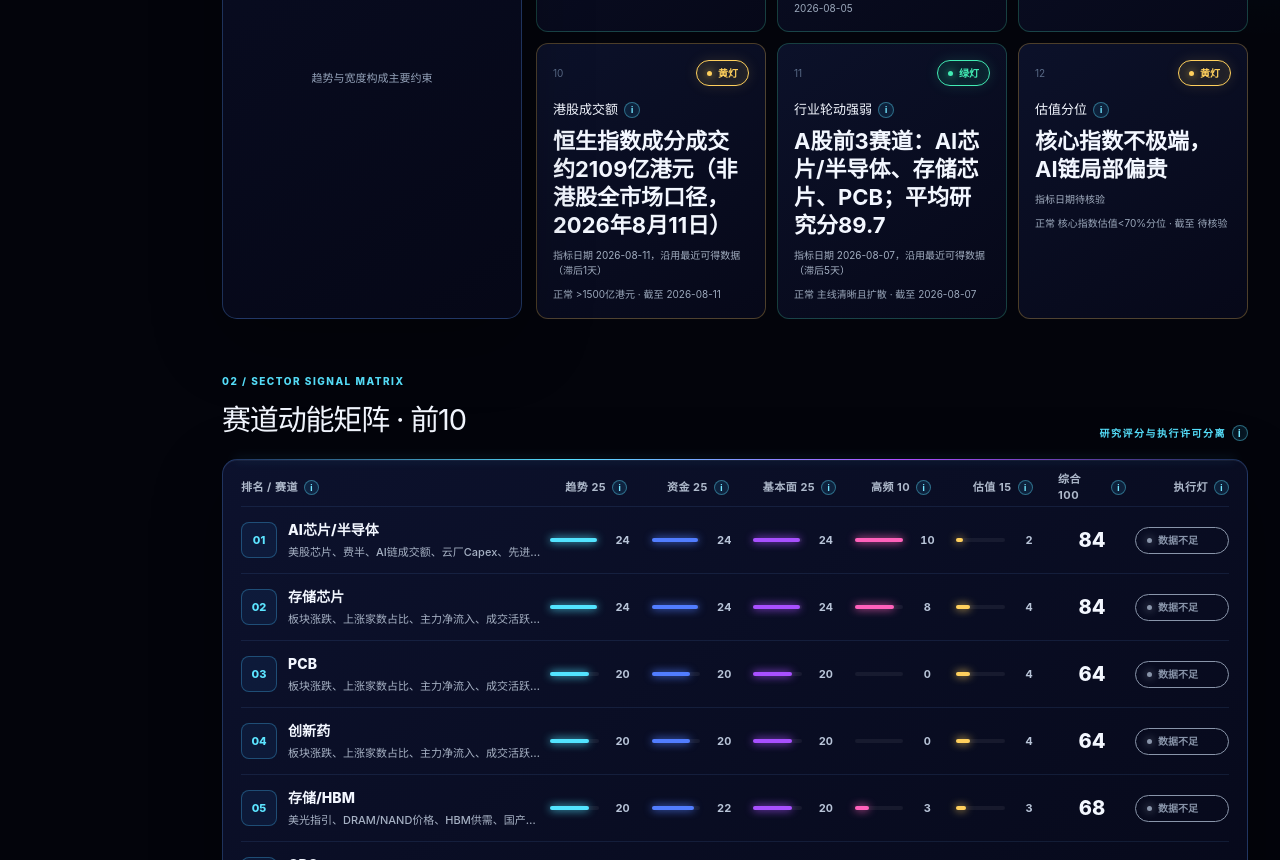
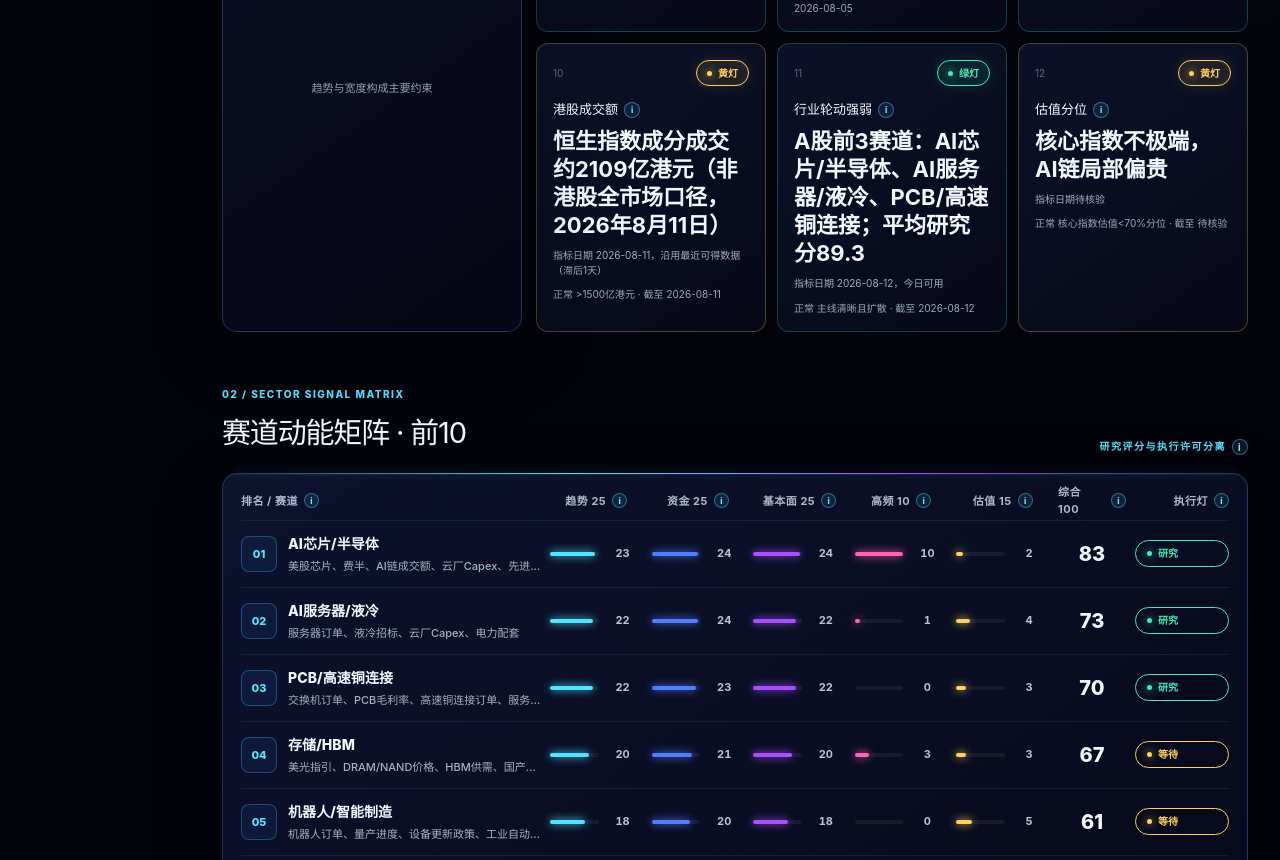
Before and after one commit to judebrisbylg-matthew/investment-market-dashboard, a Next.js app in the folder dashboard/: page /investment-market-dashboard/ in a window 1280 px wide. Shown: the part 1940-2800 px from the top of the page. Built offline with nearby package versions, Linux system fonts and the light colour scheme.

Commit message:
Update daily investment center dashboard

```diff
--- a/dashboard/app/dashboard-data.ts
+++ b/dashboard/app/dashboard-data.ts
@@ -1,10 +1,10 @@
 // Generated from data/market-data.json. Do not edit by hand.
 export const snapshot = {
   "businessDate": "2026-08-12",
-  "generatedAt": "2026-08-12T07:00:41+08:00",
+  "generatedAt": "2026-08-12T10:06:34+08:00",
   "asOf": "2026/8/12 06:15 HKT",
-  "marketGate": "数据不足",
-  "dataHealth": "灰灯",
+  "marketGate": "风险偏高",
+  "dataHealth": "绿灯",
   "coverage": 96,
   "riskScore": 71,
   "lightCounts": {
@@ -19,20 +19,20 @@ export const snapshot = {
     "action": "等待",
     "marketJudgement": "今天结论：黄灯偏防守，6/12只基金走弱，不是普通震荡；先控回撤，暂停加仓。",
     "positionAdvice": "仓位建议：高波动仓位先降速，AI/半导体、PCB、有色等只等放量修复，不补跌。",
-    "needAction": "今日动作：1）停止追高和补跌；2）盯AI芯片/半导体、存储芯片、PCB能否放量收复；3）核对强弱分化：强项018125(先进制造)日涨6.49%，弱项004432(有色金属)日跌4.55%。",
+    "needAction": "今日动作：1）停止追高和补跌；2）盯AI芯片/半导体、AI服务器/液冷、PCB/高速铜连接能否放量收复；3）核对强弱分化：强项018125(先进制造)日涨6.49%，弱项004432(有色金属)日跌4.55%。",
     "actionReason": "不操作原因：基金端普跌，估值分位、10年期美债收益...仍偏敏感，主线需成交和订单重新确认。",
-    "riskPoint": "主要风险：科技链和高波动资产同步补跌；若成交不足，CRO、CAR-T细胞疗法可能继续拖累组合。",
-    "nextReview": "下次复盘：看AI芯片/半导体、存储芯片、PCB是否放量止跌，CRO、CAR-T细胞疗法是否继续转弱。"
+    "riskPoint": "主要风险：科技链和高波动资产同步补跌；若成交不足，钨、锂可能继续拖累组合。",
+    "nextReview": "下次复盘：看AI芯片/半导体、AI服务器/液冷、PCB/高速铜连接是否放量止跌，钨、锂是否继续转弱。"
   },
   "freshness": [
     {
       "name": "风控",
-      "date": "08.11",
+      "date": "08.12",
       "width": 86
     },
     {
       "name": "赛道",
-      "date": "08.07",
+      "date": "08.12",
       "width": 100
     },
     {
@@ -55,8 +55,8 @@ export const snapshot = {
     {
       "code": "01",
       "name": "市场风控",
-      "state": "数据不足",
-      "tone": "green",
+      "state": "风险偏高",
+      "tone": "yellow",
       "desc": "5项预警"
     },
     {
@@ -173,11 +173,11 @@ export const risks = [
   ],
   [
     "行业轮动强弱",
-    "A股前3赛道：AI芯片/半导体、存储芯片、PCB；平均研究分89.7",
+    "A股前3赛道：AI芯片/半导体、AI服务器/液冷、PCB/高速铜连接；平均研究分89.3",
     "green",
     "主线清晰且扩散",
-    "指标日期 2026-08-07，沿用最近可得数据（滞后5天）",
-    "2026-08-07"
+    "指标日期 2026-08-12，今日可用",
+    "2026-08-12"
   ],
   [
     "估值分位",
@@ -192,140 +192,140 @@ export const risks = [
 export const sectors = [
   {
     "name": "AI芯片/半导体",
-    "score": 84,
-    "trend": 24,
+    "score": 83,
+    "trend": 23,
     "flow": 24,
     "fundamental": 24,
     "hf": 10,
     "value": 2,
     "research": "green",
-    "execute": "gray",
+    "execute": "green",
     "risk": "美股芯片、费半、AI链成交额、云厂Capex、先进封装和HBM订单",
     "operation": "暂不追高",
     "proxy": "五因子为公开字段透明代理，并非真实资金流或PE。"
   },
   {
-    "name": "存储芯片",
-    "score": 84,
-    "trend": 24,
+    "name": "AI服务器/液冷",
+    "score": 73,
+    "trend": 22,
     "flow": 24,
-    "fundamental": 24,
-    "hf": 8,
+    "fundamental": 22,
+    "hf": 1,
     "value": 4,
     "research": "green",
-    "execute": "gray",
-    "risk": "板块涨跌、上涨家数占比、主力净流入、成交活跃度、新闻催化",
-    "operation": "建议加仓",
+    "execute": "green",
+    "risk": "服务器订单、液冷招标、云厂Capex、电力配套",
+    "operation": "继续观察",
     "proxy": "五因子为公开字段透明代理，并非真实资金流或PE。"
   },
   {
-    "name": "PCB",
-    "score": 64,
+    "name": "PCB/高速铜连接",
+    "score": 70,
+    "trend": 22,
+    "flow": 23,
+    "fundamental": 22,
+    "hf": 0,
+    "value": 3,
+    "research": "green",
+    "execute": "green",
+    "risk": "交换机订单、PCB毛利率、高速铜连接订单、服务器出货",
+    "operation": "止盈跟踪",
+    "proxy": "五因子为公开字段透明代理，并非真实资金流或PE。"
+  },
+  {
+    "name": "存储/HBM",
+    "score": 67,
     "trend": 20,
+    "flow": 21,
+    "fundamental": 20,
+    "hf": 3,
+    "value": 3,
+    "research": "yellow",
+    "execute": "yellow",
+    "risk": "美光指引、DRAM/NAND价格、HBM供需、国产存储成交额",
+    "operation": "暂不追高",
+    "proxy": "五因子为公开字段透明代理，并非真实资金流或PE。"
+  },
+  {
+    "name": "机器人/智能制造",
+    "score": 61,
+    "trend": 18,
     "flow": 20,
-    "fundamental": 20,
+    "fundamental": 18,
     "hf": 0,
+    "value": 5,
+    "research": "yellow",
+    "execute": "yellow",
+    "risk": "机器人订单、量产进度、设备更新政策、工业自动化数据",
+    "operation": "继续观察",
+    "proxy": "五因子为公开字段透明代理，并非真实资金流或PE。"
+  },
+  {
+    "name": "钨",
+    "score": 61,
+    "trend": 18,
+    "flow": 19,
+    "fundamental": 18,
+    "hf": 2,
     "value": 4,
     "research": "yellow",
-    "execute": "gray",
+    "execute": "yellow",
     "risk": "板块涨跌、上涨家数占比、主力净流入、成交活跃度、新闻催化",
     "operation": "继续观察",
     "proxy": "五因子为公开字段透明代理，并非真实资金流或PE。"
   },
   {
-    "name": "创新药",
-    "score": 64,
-    "trend": 20,
-    "flow": 20,
-    "fundamental": 20,
+    "name": "锂",
+    "score": 58,
+    "trend": 18,
+    "flow": 18,
+    "fundamental": 18,
     "hf": 0,
     "value": 4,
     "research": "yellow",
-    "execute": "gray",
+    "execute": "yellow",
     "risk": "板块涨跌、上涨家数占比、主力净流入、成交活跃度、新闻催化",
     "operation": "继续观察",
     "proxy": "五因子为公开字段透明代理，并非真实资金流或PE。"
   },
   {
-    "name": "存储/HBM",
-    "score": 68,
-    "trend": 20,
-    "flow": 22,
-    "fundamental": 20,
-    "hf": 3,
-    "value": 3,
-    "research": "yellow",
-    "execute": "gray",
-    "risk": "美光指引、DRAM/NAND价格、HBM供需、国产存储成交额",
-    "operation": "暂不追高",
-    "proxy": "五因子为公开字段透明代理，并非真实资金流或PE。"
-  },
-  {
-    "name": "CRO",
-    "score": 64,
-    "trend": 20,
+    "name": "低空经济/军工",
+    "score": 72,
+    "trend": 18,
     "flow": 20,
     "fundamental": 20,
-    "hf": 0,
+    "hf": 10,
     "value": 4,
-    "research": "yellow",
-    "execute": "gray",
-    "risk": "板块涨跌、上涨家数占比、主力净流入、成交活跃度、新闻催化",
+    "research": "green",
+    "execute": "green",
+    "risk": "适航审批、军工订单、低空商业化、无人机交付",
     "operation": "继续观察",
     "proxy": "五因子为公开字段透明代理，并非真实资金流或PE。"
   },
   {
-    "name": "CAR-T细胞疗法",
-    "score": 61,
-    "trend": 19,
-    "flow": 19,
-    "fundamental": 19,
-    "hf": 0,
+    "name": "光模块/CPO",
+    "score": 59,
+    "trend": 18,
+    "flow": 18,
+    "fundamental": 18,
+    "hf": 1,
     "value": 4,
     "research": "yellow",
-    "execute": "gray",
-    "risk": "板块涨跌、上涨家数占比、主力净流入、成交活跃度、新闻催化",
+    "execute": "yellow",
+    "risk": "800G/1.6T订单、云厂资本开支、光模块毛利率",
     "operation": "继续观察",
     "proxy": "五因子为公开字段透明代理，并非真实资金流或PE。"
   },
   {
-    "name": "减肥药",
-    "score": 61,
-    "trend": 19,
-    "flow": 19,
-    "fundamental": 19,
+    "name": "营销代理",
+    "score": 58,
+    "trend": 18,
+    "flow": 18,
+    "fundamental": 18,
     "hf": 0,
     "value": 4,
     "research": "yellow",
-    "execute": "gray",
-    "risk": "板块涨跌、上涨家数占比、主力净流入、成交活跃度、新闻催化",
-    "operation": "继续观察",
-    "proxy": "五因子为公开字段透明代理，并非真实资金流或PE。"
-  },
-  {
-    "name": "单抗概念",
-    "score": 61,
-    "trend": 19,
-    "flow": 19,
-    "fundamental": 19,
-    "hf": 0,
-    "value": 4,
-    "research": "yellow",
-    "execute": "gray",
-    "risk": "板块涨跌、上涨家数占比、主力净流入、成交活跃度、新闻催化",
-    "operation": "继续观察",
-    "proxy": "五因子为公开字段透明代理，并非真实资金流或PE。"
-  },
-  {
-    "name": "复合集流体",
-    "score": 61,
-    "trend": 19,
-    "flow": 19,
-    "fundamental": 19,
-    "hf": 0,
-    "value": 4,
-    "research": "yellow",
-    "execute": "gray",
+    "execute": "yellow",
     "risk": "板块涨跌、上涨家数占比、主力净流入、成交活跃度、新闻催化",
     "operation": "继续观察",
     "proxy": "五因子为公开字段透明代理，并非真实资金流或PE。"
@@ -631,14 +631,14 @@ export const stocks = [
     "code": "002837",
     "name": "英维克",
     "sector": "电力/数据中心能源",
-    "signal": "yellow",
-    "direction": "中性观察",
+    "signal": "gray",
+    "direction": "数据不足",
     "watch": "能否放量站回20日线并连续2日强于沪深300",
-    "latestPrice": 54.68,
-    "day": -1.01,
-    "fiveDay": 10.62,
-    "marketDate": "2026-08-11",
-    "risk": "中"
+    "latestPrice": "待核验",
+    "day": "待核验",
+    "fiveDay": "待核验",
+    "marketDate": "待核验",
+    "risk": "待核验"
   },
   {
     "code": "002555",
```
Also changed, not shown: 2 other files (tests, documents, lock files or other folders).
